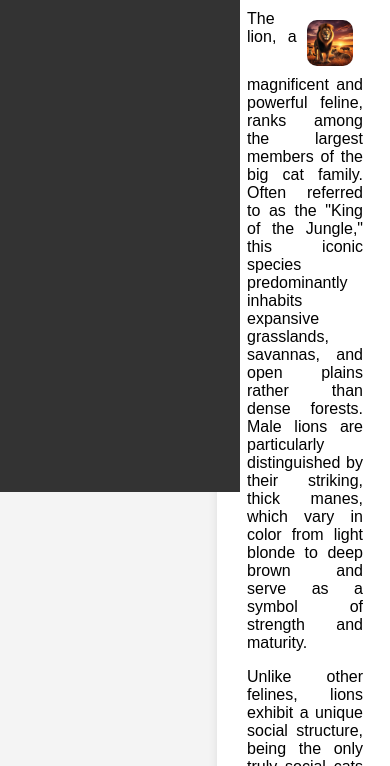
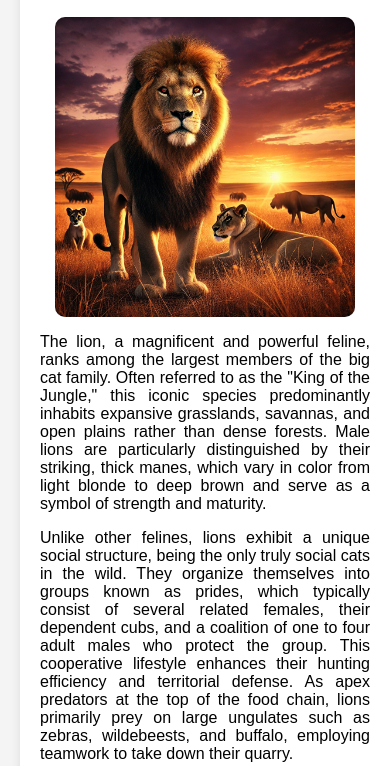
Before and after one commit to dpgs/big-cats, a plain HTML site: page index.html in a window 390 px wide. Shown: the part 392-1158 px from the top of the page. Drawn offline with Linux system fonts and the light colour scheme; a web font is replaced by a local one.

Commit message:
added responsive design

```diff
--- a/style.css
+++ b/style.css
@@ -72,3 +72,32 @@ nav a:hover {
 h1 {
     text-align: center;
 }
+
+/* added responsive design */
+@media (max-width: 768px) {
+    body {
+        flex-direction: column;
+    }
+    nav {
+        position: relative;
+        width: 100%;
+        height: auto;
+        text-align: center;
+        padding: 10px;
+    }
+    nav a {
+        display: inline-block;
+        margin: 5px;
+    }
+    .content {
+        margin-left: 20px;
+        padding: 10px;
+        max-width: 100%;
+    }
+    .cat img {
+        width: 100%;
+        float: none;
+        display: block;
+        margin: 10px auto;
+    }
+}
```
